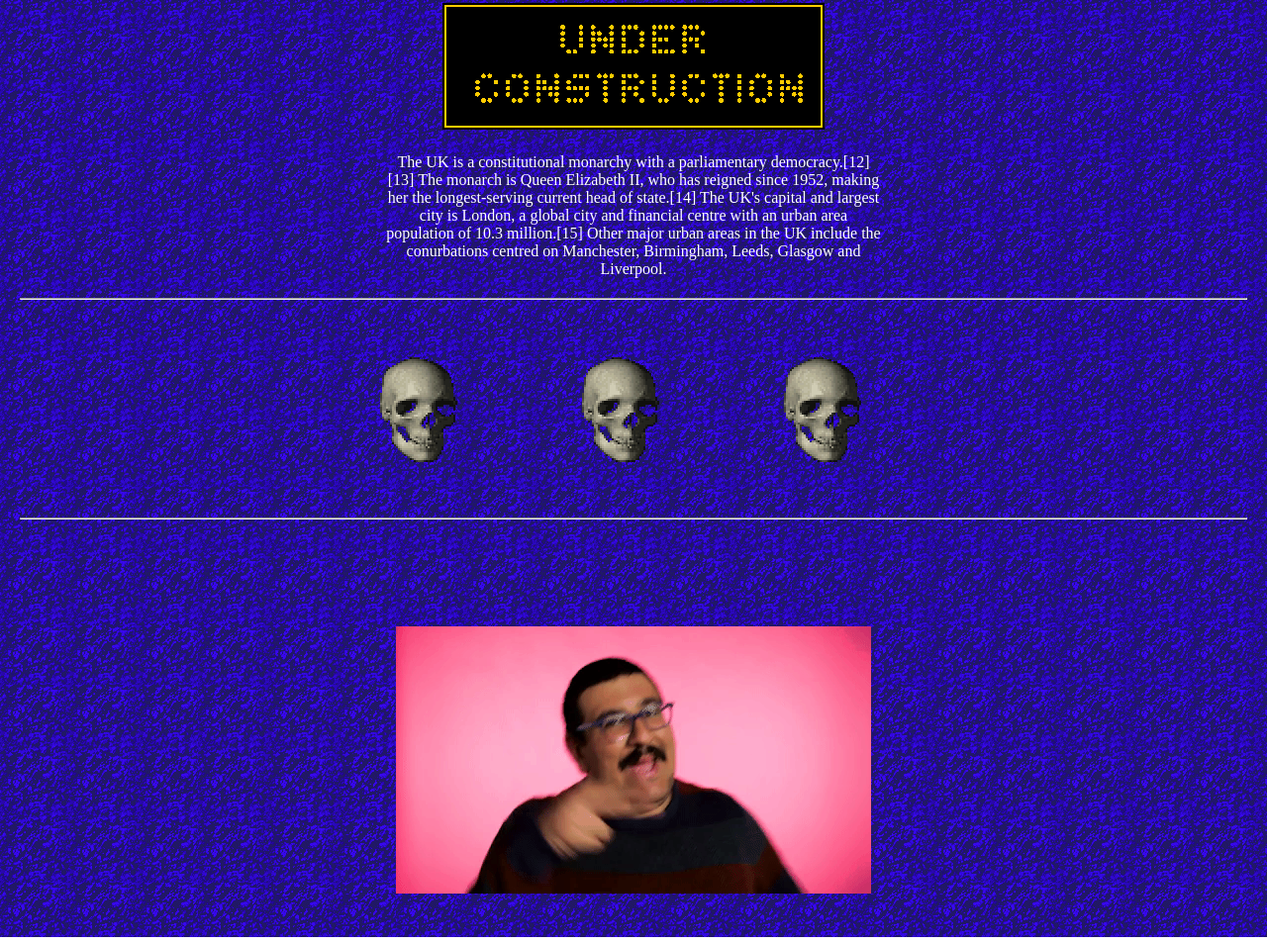
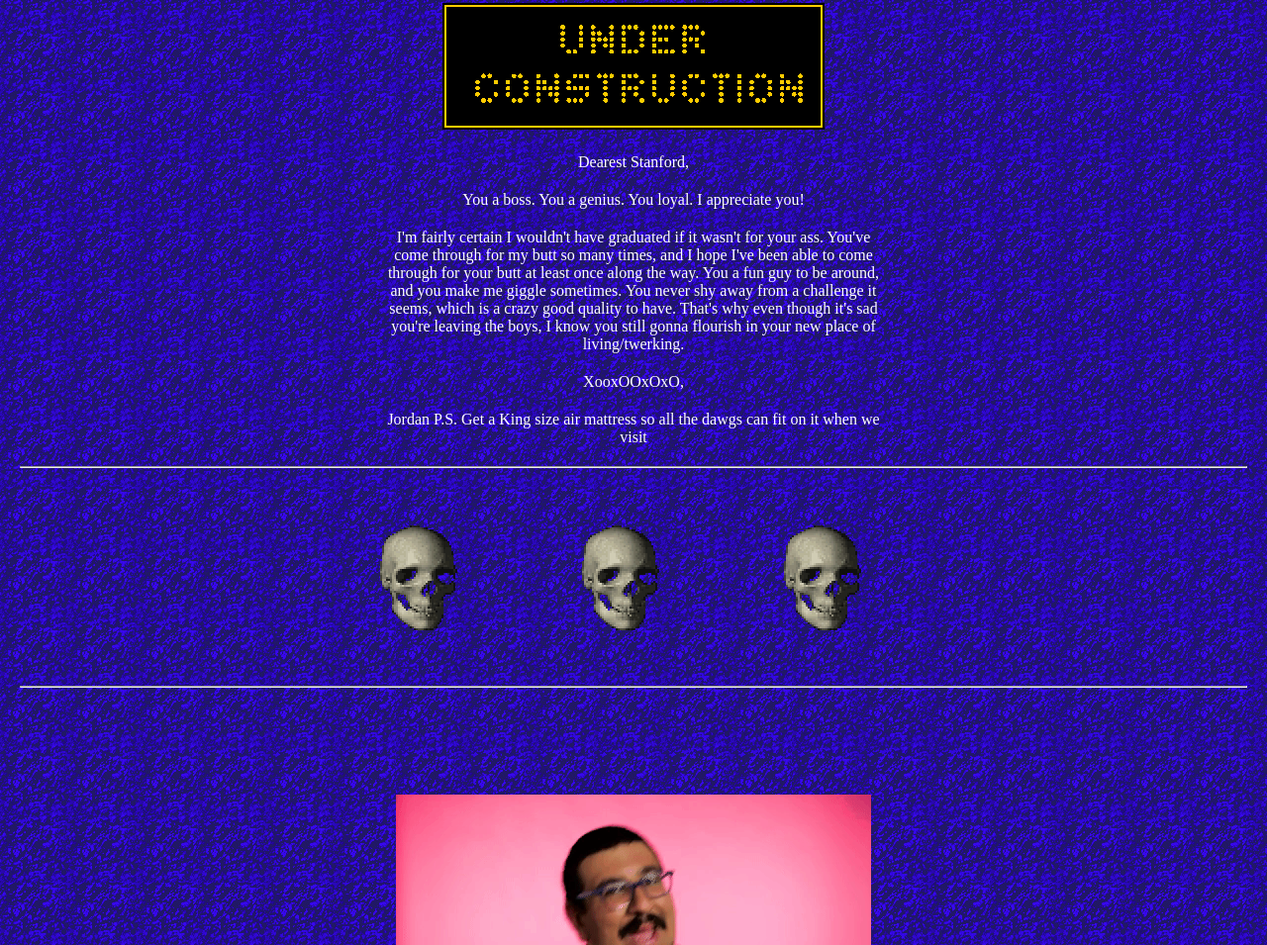
Before and after one commit to gcaven/lockhart.futbol, a plain HTML site: page index.html in a window 1280 px wide. Shown: the part 3708-4663 px from the top of the page at 99% size. Drawn offline with Linux system fonts and the light colour scheme.

Commit message:
jordan's message

```diff
--- a/index.html
+++ b/index.html
@@ -108,8 +108,20 @@
 
   <h2>Don Mullen sends his regards</h2>
   <img src="images/construction.gif"/>
+
+  <p>Dearest Stanford,</p>
+
+  <p>You a boss.  You a genius.  You loyal.  I appreciate you!</p>
+
   <p>
-    The UK is a constitutional monarchy with a parliamentary democracy.[12][13] The monarch is Queen Elizabeth II, who has reigned since 1952, making her the longest-serving current head of state.[14] The UK's capital and largest city is London, a global city and financial centre with an urban area population of 10.3 million.[15] Other major urban areas in the UK include the conurbations centred on Manchester, Birmingham, Leeds, Glasgow and Liverpool.
+    I'm fairly certain I wouldn't have graduated if it wasn't for your ass.  You've come through for my butt so many times, and I hope I've been able to come through for your butt at least once along the way.  You a fun guy to be around, and you make me giggle sometimes.  You never shy away from a challenge it seems, which is a crazy good quality to have.  That's why even though it's sad you're leaving the boys, I know you still gonna flourish in your new place of living/twerking.
+  </p>
+
+  <p>XooxOOxOxO,</p>
+
+  <p>
+    Jordan
+    P.S.  Get a King size air mattress so all the dawgs can fit on it when we visit
   </p>
 
   <hr/>
```
